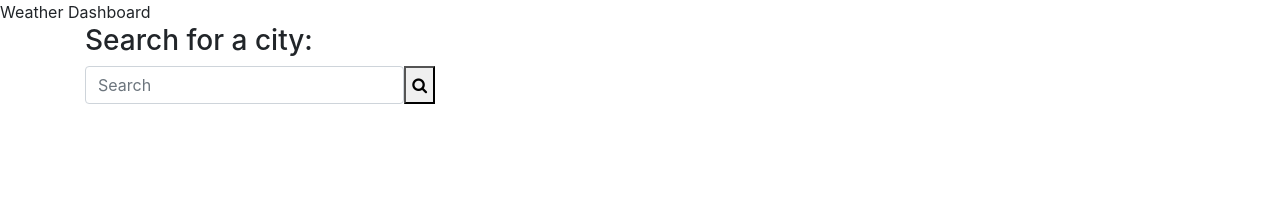
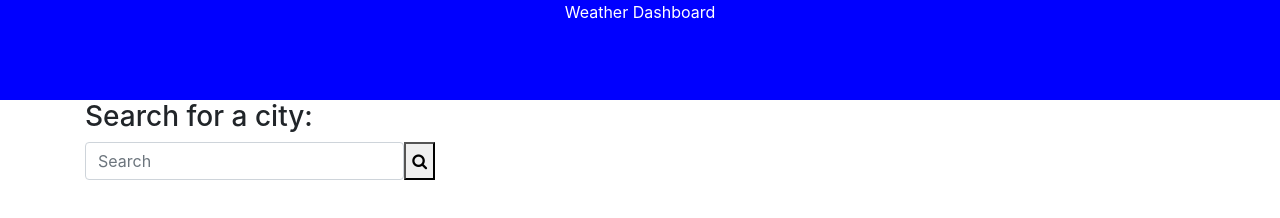
Before and after one commit to apal96/weather-dashboard, a plain HTML site: page index.html in a window 1280 px wide. Drawn offline with nearby package versions, Linux system fonts and the light colour scheme.

Commit message:
add style

```diff
--- a/index.html
+++ b/index.html
@@ -1,7 +1,7 @@
 <!DOCTYPE html>
 <html lang="en">
 
-<head>
+
   <meta charset="UTF-8">
   <meta name="viewport" content="width=device-width, initial-scale=1.0">
   <meta http-equiv="X-UA-Compatible" content="ie=edge">
@@ -9,9 +9,9 @@
   <link rel="stylesheet" href="https://cdnjs.cloudflare.com/ajax/libs/font-awesome/4.7.0/css/font-awesome.min.css"> <!--Library for search button icon -->
   <link rel="stylesheet" href="https://code.jquery.com/ui/1.12.1/themes/base/jquery-ui.css">
   <link rel="stylesheet" href="./style.css">
-</head>
+<header>
 Weather Dashboard
-</head>
+</header>
 <body>
   <div class="container">
     <div class="row align-items-start">
--- a/script.js
+++ b/script.js
@@ -56,6 +56,7 @@ function getApi(cityName){
         console.log(forecastData.list[i].main.temp)
         // var divEl = document.createElement('div');
         var divforCol = document.createElement('div');
+        divforCol.setAttribute("style","background-color:light-blue;")
         var h5El = document.createElement("h5");
         var listEl = document.createElement("ol");
         var tempEl = document.createElement("li");
--- a/style.css
+++ b/style.css
@@ -1,3 +1,7 @@
-h1{
-    color:yellow;
+header{
+    background-color: blue;
+    color:white;
+    text-align: center;
+    height: 100px;
+
 }
```
